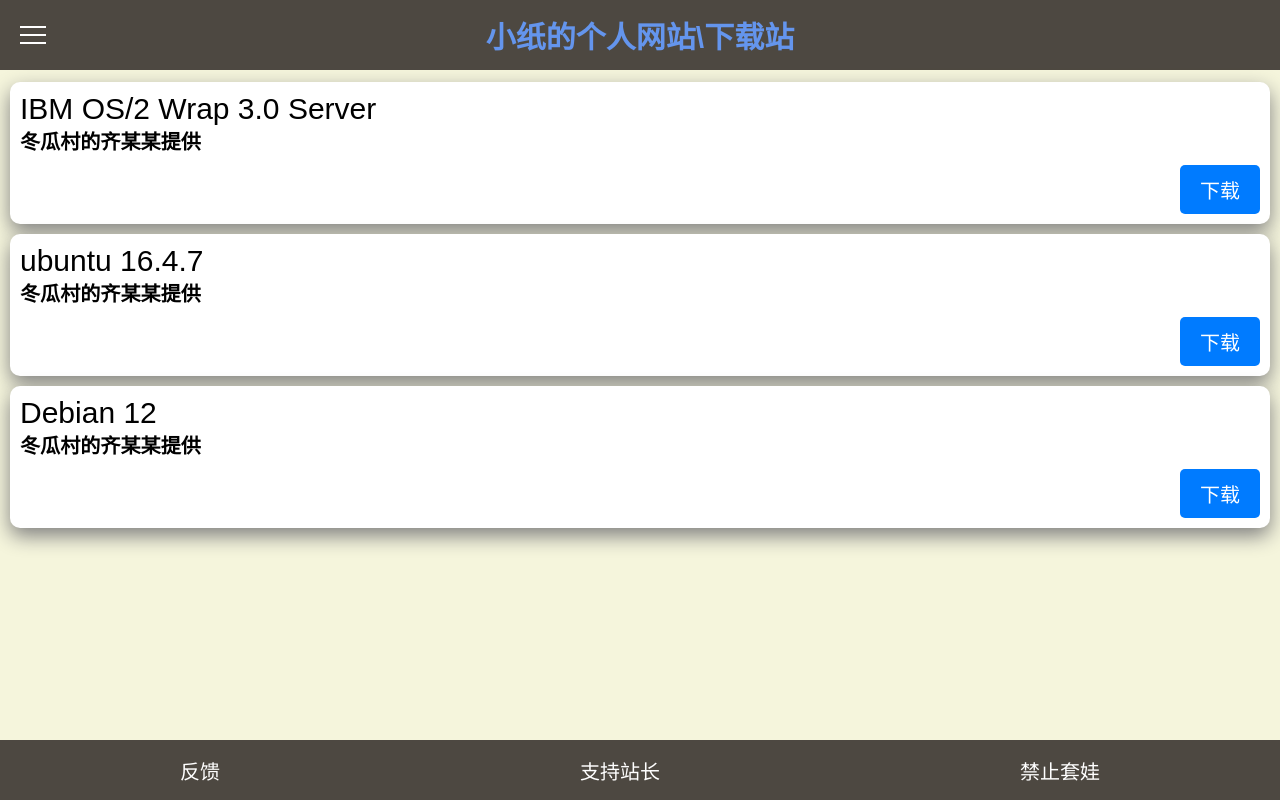
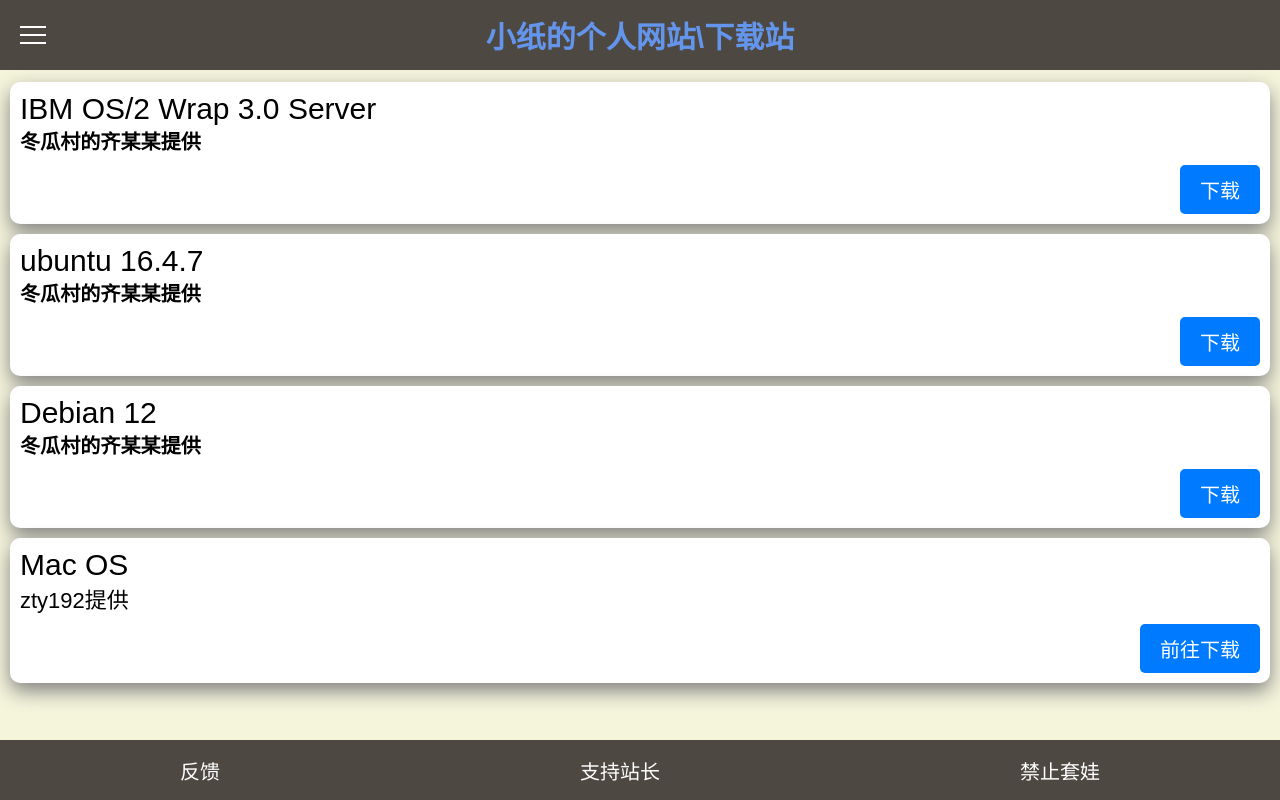
Before and after one commit to xiaozhi1145/xiaozhi1145.github.io, a plain HTML site: page OS.html in a window 1280 px wide. Drawn offline with Linux system fonts and the light colour scheme.

Commit message:
Update OS.html

```diff
--- a/OS.html
+++ b/OS.html
@@ -42,6 +42,12 @@
                 <a class="download-button" href="https://www.123pan.com/s/h0Y5Vv-pVC4h.html">下载</a>
             </div>
 
+            <div class="block">
+                <span>Mac OS</span>
+                <a style="color:black;text-decoration: none;font-size:22px;" href="https://space.bilibili.com/2060135972">zty192提供</a>
+                <a class="download-button" href="https://www.123pan.com/s/LOh9jv-JN2D.html">前往下载</a>
+            </div>
+
 
         </section>
             <br>
```
